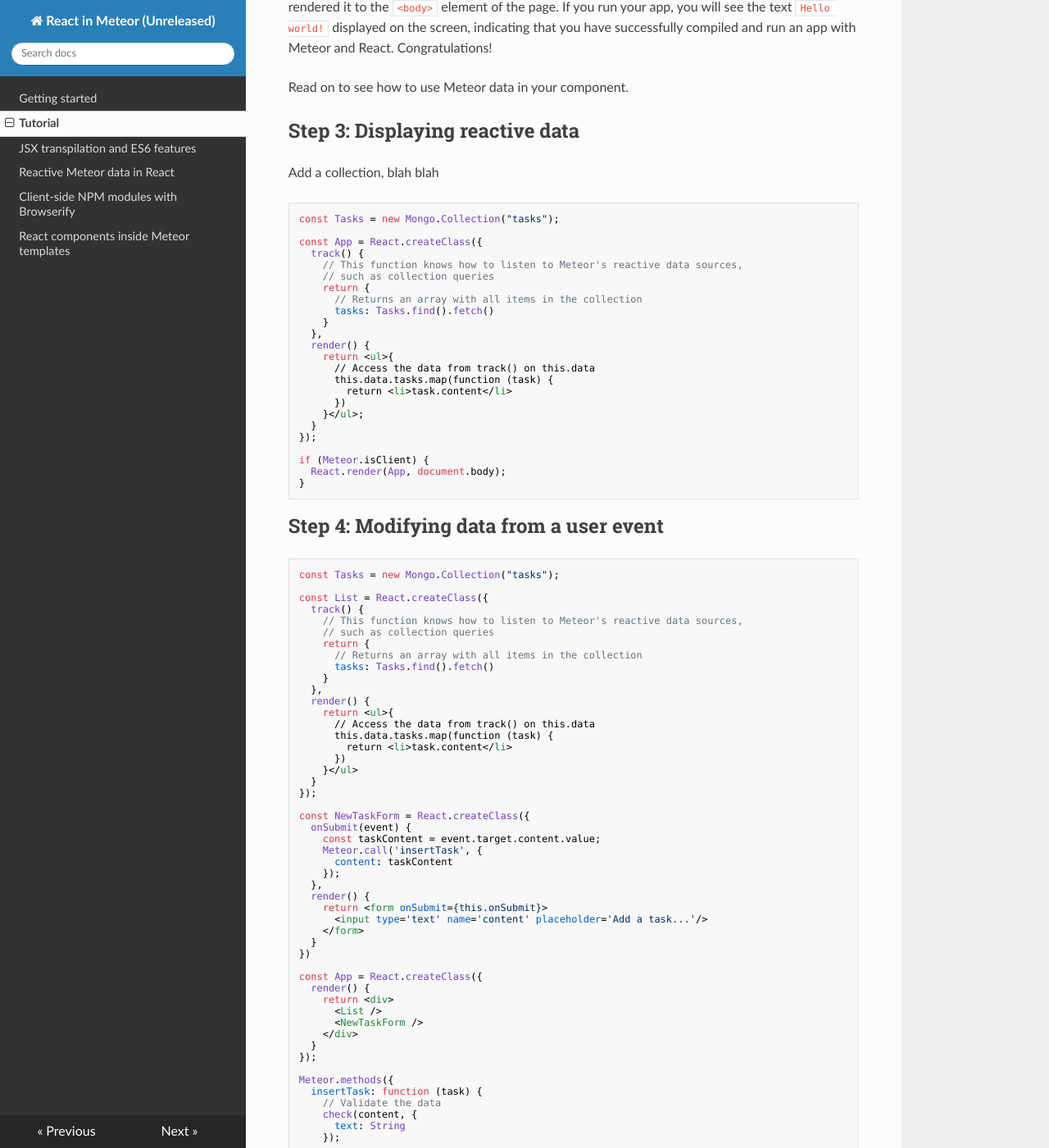
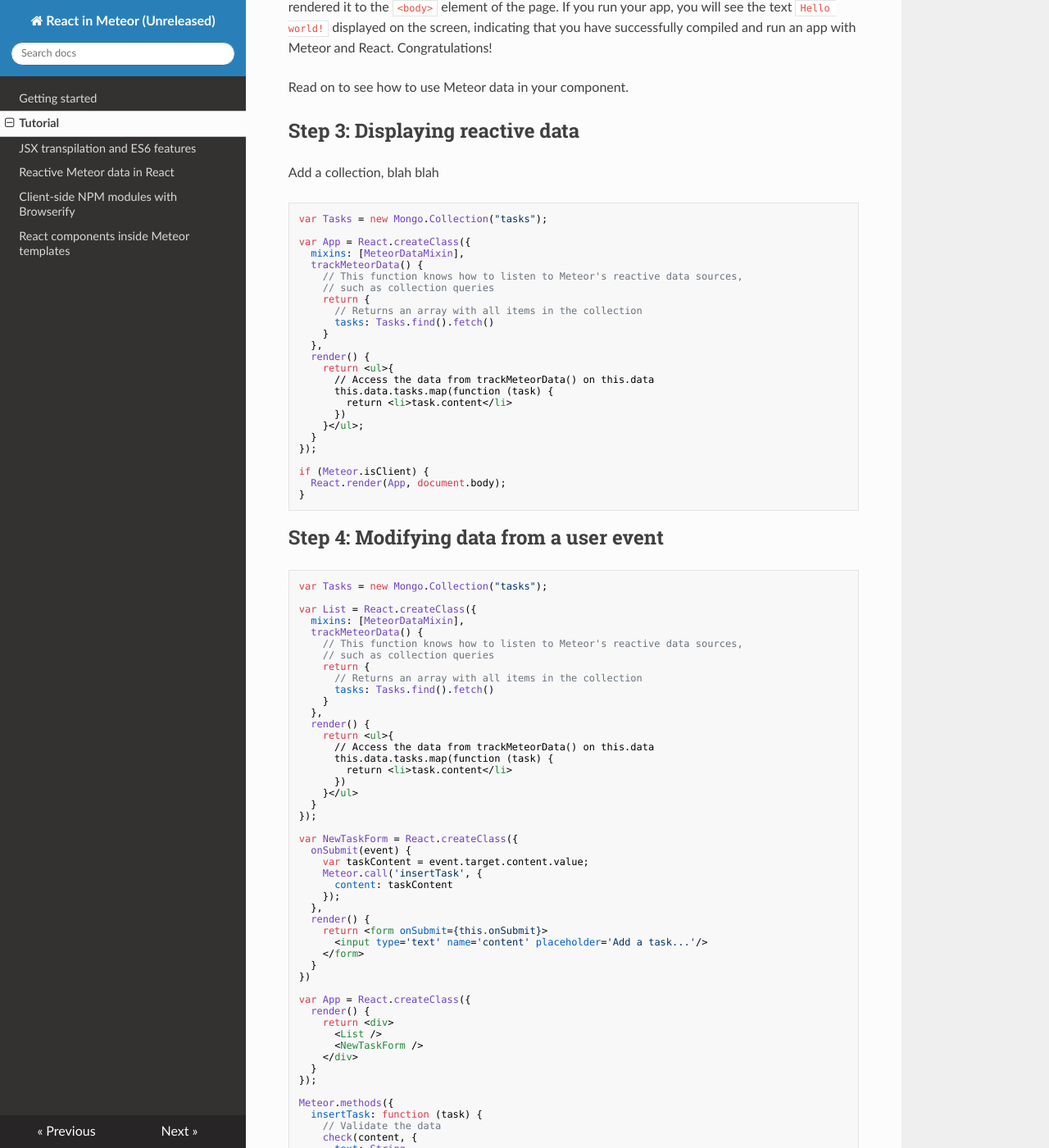
Before and after one commit to meteor/react-packages, an MkDocs documentation site: the page built from docs/tutorial.md, in a window 1280 px wide and 1400 px high, scrolled down 988 px. Shown: the whole window at 82% size. Built offline with MkDocs 1.6.1, drawn with Linux system fonts in a browser that asks for light colours; nearby versions of some CDN libraries; old or Windows-style settings are respelled for this version of MkDocs.

Commit message:
Fix tutorial to use MeteorDataMixin and var
Using const for everything could be too cool for now

````diff
--- a/docs/tutorial.md
+++ b/docs/tutorial.md
@@ -21,7 +21,7 @@ First, let's delete the `my-react-app.js` file that Meteor generated for us, and
 We'll write our code in a new file we'll call `my-react-app.jsx`. In that file, put the following code:
 
 ```js
-const App = React.createClass({
+var App = React.createClass({
   render: function () {
     return <div>Hello world!</div>;
   }
@@ -43,10 +43,11 @@ Read on to see how to use Meteor data in your component.
 Add a collection, blah blah
 
 ```js
-const Tasks = new Mongo.Collection("tasks");
+var Tasks = new Mongo.Collection("tasks");
 
-const App = React.createClass({
-  track() {
+var App = React.createClass({
+  mixins: [MeteorDataMixin],
+  trackMeteorData() {
     // This function knows how to listen to Meteor's reactive data sources,
     // such as collection queries
     return {
@@ -56,7 +57,7 @@ const App = React.createClass({
   },
   render() {
     return <ul>{
-      // Access the data from track() on this.data
+      // Access the data from trackMeteorData() on this.data
       this.data.tasks.map(function (task) {
         return <li>task.content</li>
       })
@@ -72,10 +73,11 @@ if (Meteor.isClient) {
 ## Step 4: Modifying data from a user event
 
 ```js
-const Tasks = new Mongo.Collection("tasks");
+var Tasks = new Mongo.Collection("tasks");
 
-const List = React.createClass({
-  track() {
+var List = React.createClass({
+  mixins: [MeteorDataMixin],
+  trackMeteorData() {
     // This function knows how to listen to Meteor's reactive data sources,
     // such as collection queries
     return {
@@ -85,7 +87,7 @@ const List = React.createClass({
   },
   render() {
     return <ul>{
-      // Access the data from track() on this.data
+      // Access the data from trackMeteorData() on this.data
       this.data.tasks.map(function (task) {
         return <li>task.content</li>
       })
@@ -93,9 +95,9 @@ const List = React.createClass({
   }
 });
 
-const NewTaskForm = React.createClass({
+var NewTaskForm = React.createClass({
   onSubmit(event) {
-    const taskContent = event.target.content.value;
+    var taskContent = event.target.content.value;
     Meteor.call('insertTask', {
       content: taskContent
     });
@@ -107,7 +109,7 @@ const NewTaskForm = React.createClass({
   }
 })
 
-const App = React.createClass({
+var App = React.createClass({
   render() {
     return <div>
       <List />
````
